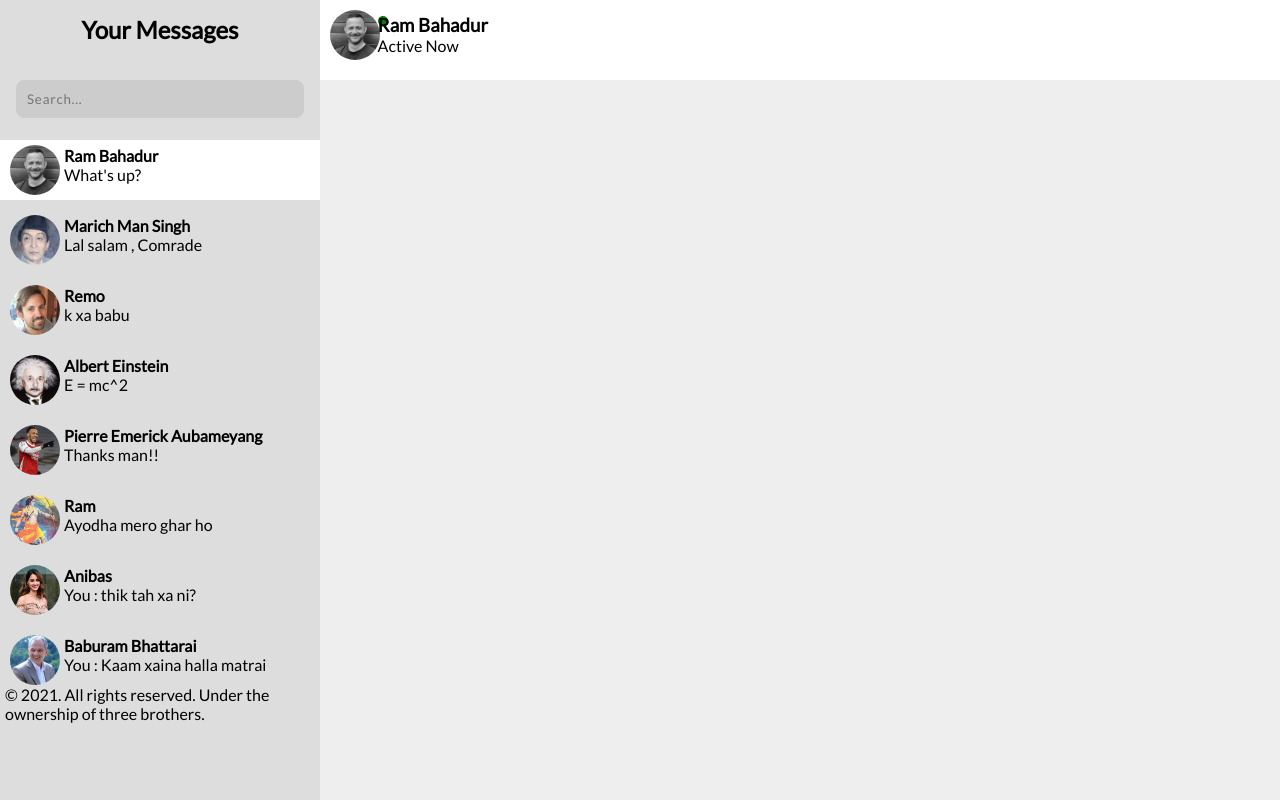
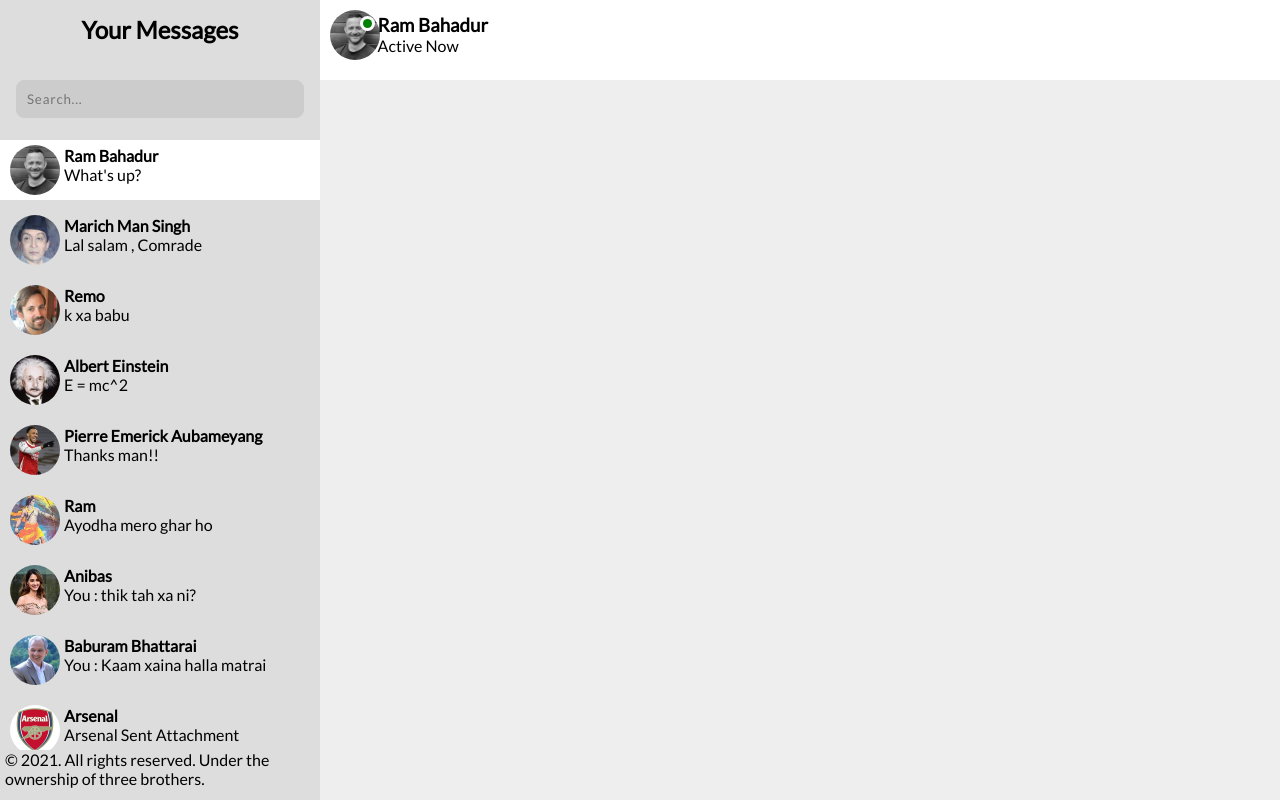
Before and after one commit to FancyCodeMaster/Kurakaani, a PHP site: page /Login/message.html in a window 1280 px wide. Run offline with PHP 8.4, Linux system fonts and the light colour scheme.

Commit message:
just started

```diff
--- a/Login/message.css
+++ b/Login/message.css
@@ -60,7 +60,7 @@ body {
 }
 
 .online-preview-container__online-users-container {
-    max-height : 555px;
+    max-height : 620px;
     background-color: var(--light-grey);
     overflow : scroll;
 }
@@ -140,12 +140,14 @@ body {
 }
 
 .active-icon-container {
-    height : 10px;
-    width : 10px;
+    height : 15px;
+    width : 15px;
     background-color : var(--spec-message-user-title);
-    padding : 2px;
+    padding : 3px;
     border-radius : 100%;
     position : absolute;
+    top : 20.5%;
+    left : 4.2%;
 }
 
 .active-icon {
@@ -155,15 +157,12 @@ body {
     border-radius : 100%;
 }
 
-.user-image-and-name-container div {
+.user-name-and-active-status {
     position : absolute;
     top : 18%;
     left : 6%;
 }
 
-.user-image-and-name-container div p {
-    font-weight: 1;
-}
 
 
 
--- a/Login/message.html
+++ b/Login/message.html
@@ -212,7 +212,7 @@
                             <div class="active-icon">
                             </div>
                         </div>
-                        <div>
+                        <div class="user-name-and-active-status">
                             <h3>Ram Bahadur</h3>
                             <p>Active Now</p>
                         </div>
```
